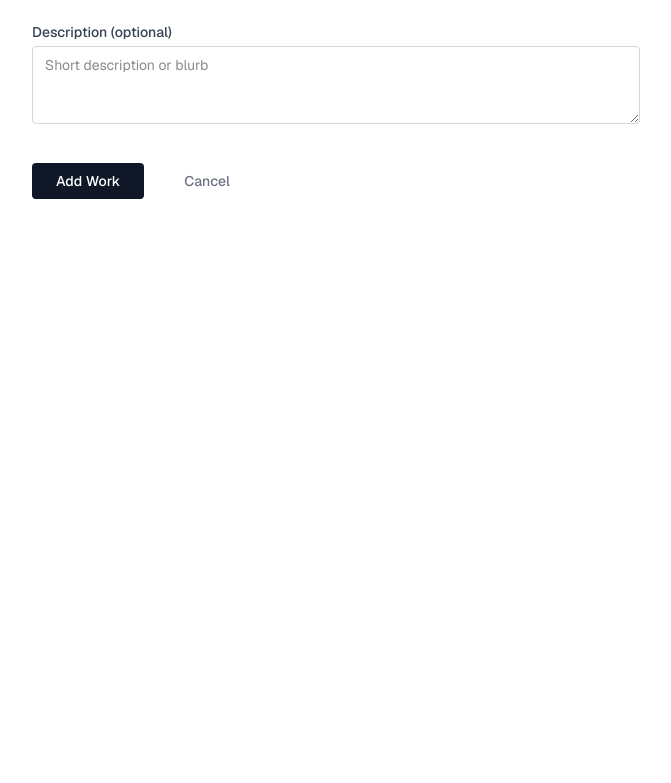
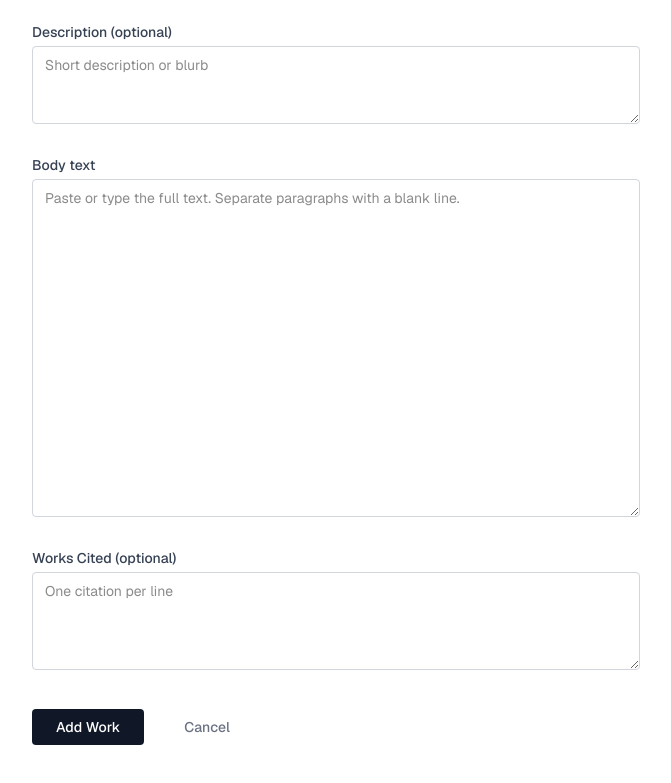
Before and after one commit to nyu-tandon-zine/the-blueprint-web, a Next.js app: page /admin/works/new in a window 1280 px wide. Shown: the part 810-1593 px from the top of the page, without its empty margins (304-975 px from the left). Before the commit the page ends 1049 px from the top, so only its background shows below. Built offline with nearby package versions, Linux system fonts and the light colour scheme; no server answers; the database is empty.

Commit message:
fix: initialize mediaType state with valid default value

```diff
--- a/src/app/admin/works/new/page.tsx
+++ b/src/app/admin/works/new/page.tsx
@@ -24,7 +24,7 @@ export default function NewWorkPage() {
   const supabase = createClient()
 
   // Form state
-  const [mediaType, setMediaType] = useState<MediaType>('')
+  const [mediaType, setMediaType] = useState<MediaType>('prose')
   const [title, setTitle] = useState('')
   const [genre, setGenre] = useState('')
   const [description, setDescription] = useState('')
```
